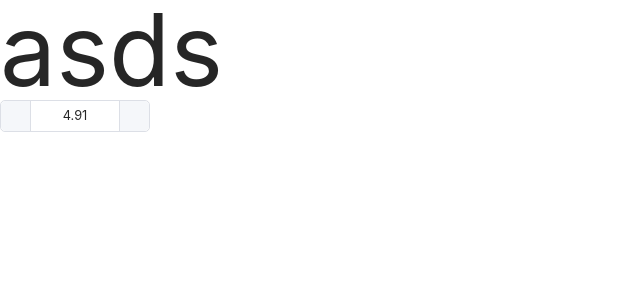
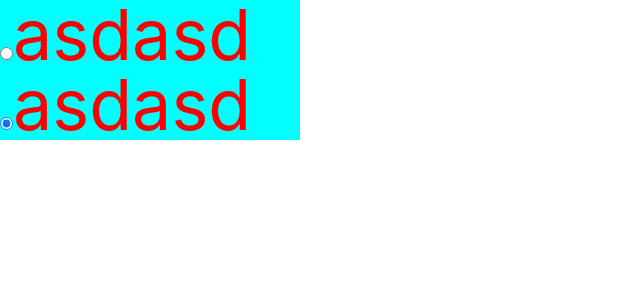
Before and after one commit to lzt-T/carpediemUi, a Vue app: page / in a window 1280 px wide. Shown: the top 300 px of the page, without its empty margins (0-640 px from the left). Built offline with nearby package versions, Linux system fonts and the light colour scheme; a web font is replaced by a local one.

Commit message:
feat: 单选框组件开始

```diff
--- a/examples/App.vue
+++ b/examples/App.vue
@@ -1,20 +1,25 @@
 <template>
   <div class="su">
-    asds
-    <cd-input-number
+    <cd-radio
+      name="as"
+      :height="70"
+      :width="300"
       v-model="data"
-      :height="32"
-      :width="150"
-      :min="2.01"
-      :max="5"
-      :step="2"
-      :precision="0.01"
       :disabled="false"
-      placeholder="输入"
-      @focus="onFocus"
-      @blur="onBlur"
-      @change="onChange"
-    ></cd-input-number>
+      :border="false"
+      label="1"
+      >asdasd</cd-radio
+    >
+    <cd-radio
+      name="as"
+      :height="70"
+      :width="300"
+      v-model="data"
+      :disabled="false"
+      :border="false"
+      label="1"
+      >asdasd</cd-radio
+    >
   </div>
 </template>
 
@@ -23,7 +28,7 @@ import { ref, onMounted, getCurrentInstance, watch, reactive } from "vue";
 export default {
   name: "App",
   setup() {
-    let data = ref(4.91);
+    let data = ref("1");
     watch(data, (newval, oldval) => {
       console.log(newval);
     });
--- a/packages/index.ts
+++ b/packages/index.ts
@@ -12,9 +12,10 @@ import CdCheckboxGroup from './checkboxgroup'
 import CdDatePicker from './datepicker'
 import CdInput from './input'
 import CdInputNumber from './numberinput'
+import CdRadio from './radio'
 
 // 所有组件列表
-const components = [CdButton, CdBorder, CdIcon, CdRow, CdCol, CdLink, CdScrollbar, CdCascader, CdCheckbox, CdCheckboxGroup, CdDatePicker, CdInput, CdInputNumber]
+const components = [CdButton, CdBorder, CdIcon, CdRow, CdCol, CdLink, CdScrollbar, CdCascader, CdCheckbox, CdCheckboxGroup, CdDatePicker, CdInput, CdInputNumber, CdRadio]
 
 // 定义 install 方法， App 作为参数
 const install = (app: App): void => {
@@ -35,7 +36,8 @@ export {
     CdCheckboxGroup,
     CdDatePicker,
     CdInput,
-    CdInputNumber
+    CdInputNumber,
+    CdRadio
 }
 
 export default {
--- /dev/null
+++ b/packages/radio/index.ts
@@ -0,0 +1,9 @@
+import { App } from 'vue'
+import Radio from './src/radio.vue'
+
+// 定义 install 方法， App 作为参数
+Radio.install = (app: App): void => {
+    app.component(Radio.name, Radio)
+}
+
+export default Radio
--- /dev/null
+++ b/packages/radio/src/radio.vue
@@ -0,0 +1,110 @@
+<template>
+  <div :class="{ 'cd-radio-frame': true }">
+    <input
+      type="radio"
+      :name="name"
+      :value="label"
+      :checked="isChecked"
+      @change="onChange"
+    />
+    <slot class="cd-radio-word"> </slot>
+  </div>
+</template>
+
+<script lang="ts">
+import cdIcon from "./../../icon/src/icon.vue";
+import { defineComponent, ref, watch, onMounted } from "vue";
+export default defineComponent({
+  name: "cd-radio",
+  emits: ["update:modelValue"],
+  props: {
+    modelValue: {},
+    name: {
+      type: String,
+      required: true,
+    },
+    height: {
+      type: Number,
+      default: 32,
+    },
+    width: {
+      type: Number,
+      default: 110,
+    },
+    disabled: {
+      type: Boolean,
+      defalut: false,
+    },
+    broder: {
+      type: Boolean,
+      default: false,
+    },
+    label: {
+      type: String,
+      required: true,
+    },
+  },
+  setup(props, context) {
+    //   设置大小
+    let heightData = ref();
+    let widthData = ref();
+    setSize();
+    function setSize() {
+      if (props.height >= 24) {
+        heightData.value = props.height;
+      } else {
+        heightData.value = 24;
+      }
+      if (props.width >= 90) {
+        widthData.value = props.width;
+      } else {
+        widthData.value = 90;
+      }
+    }
+    // 是否选择
+    let isChecked = ref(false);
+    function checkSelect() {
+      if (props.label == props.modelValue) {
+        isChecked.value = true;
+      } else {
+        isChecked.value = false;
+      }
+    }
+    // 当选择的情况发生变化时
+    function onChange() {
+      changeModelValue();
+    }
+    // 改变绑定的值
+    function changeModelValue() {
+      context.emit("update:modelValue", props.label);
+    }
+    watch(
+      () => {
+        return props.modelValue;
+      },
+      (newval, oldval) => {
+        checkSelect();
+      },
+      { immediate: true }
+    );
+
+    return {
+      heightData,
+      widthData,
+      isChecked,
+      onChange,
+    };
+  },
+});
+</script>
+
+<style scoped>
+.cd-radio-frame {
+  height: v-bind(heightData + "px");
+  width: v-bind(widthData + "px");
+  line-height: v-bind(heightData + "px");
+  font-size: v-bind(heightData + "px");
+  background-color: aqua;
+  color: red;
+}
+</style>
```
